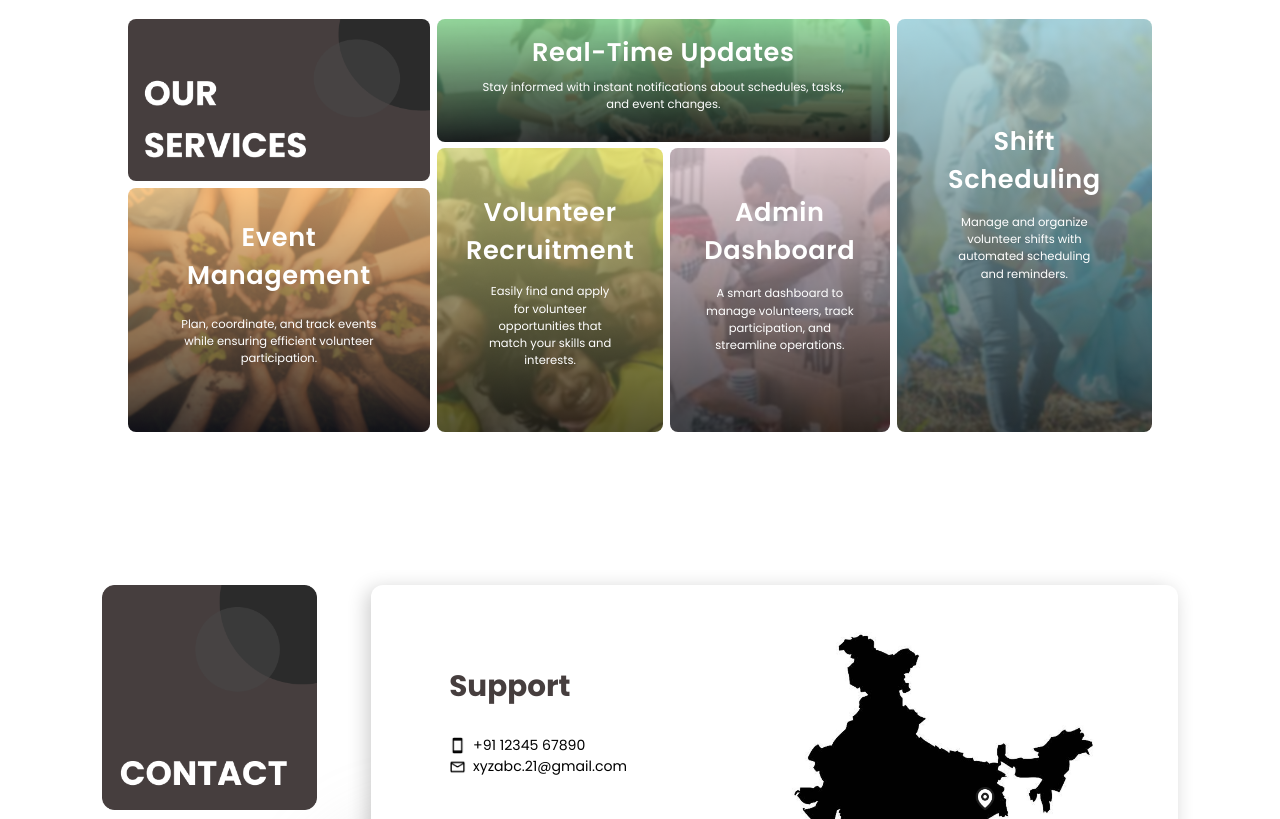
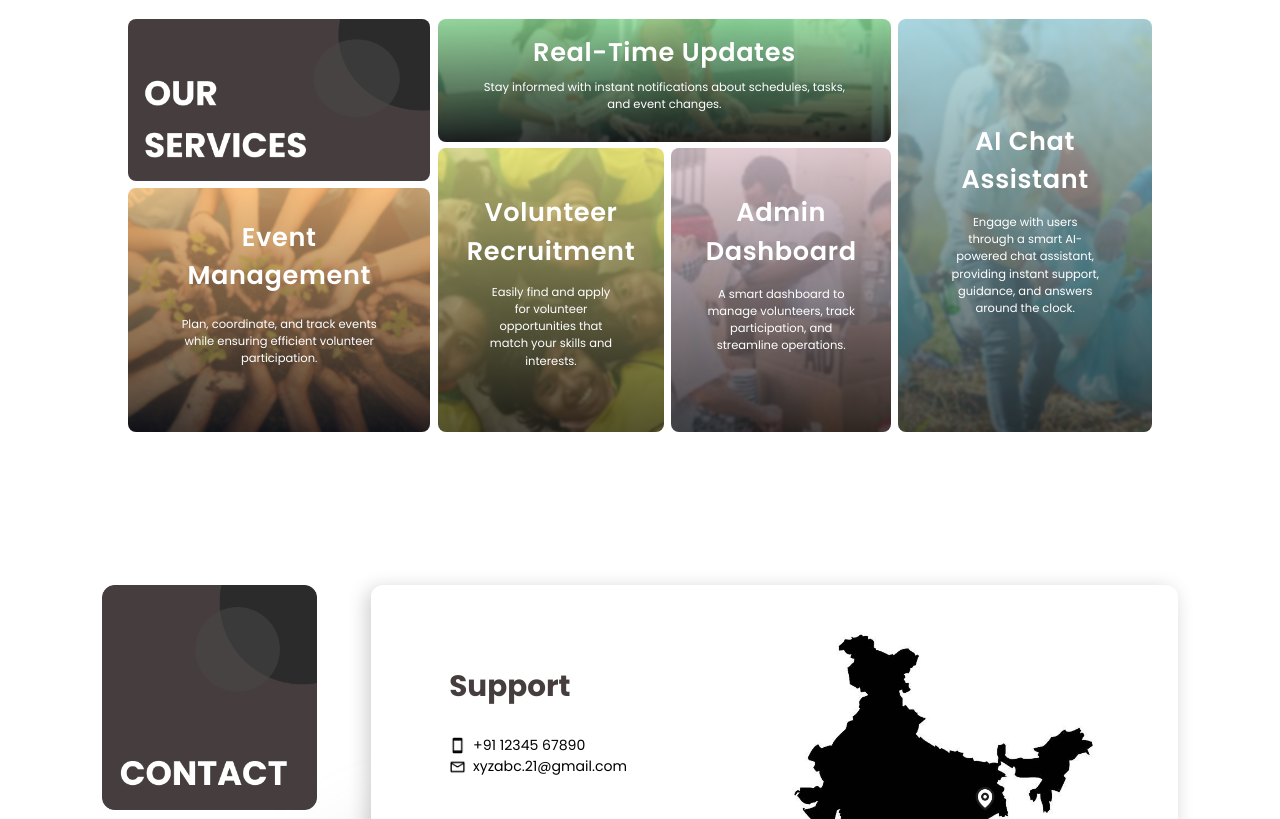
Before and after one commit to AnkurRam2002/ActNow-Frontend, a React (Vite) app: page / in a window 1280 px wide. Shown: the part 1240-2059 px from the top of the page. Built offline with nearby package versions, Linux system fonts and the light colour scheme.

Commit message:
added usernamein  activity timeline for a user

```diff
--- a/src/components/Services.jsx
+++ b/src/components/Services.jsx
@@ -56,8 +56,8 @@ const Services = () => {
 
         {/* Right section -> Shift Scheduling */}
         <div className='right-section h-full w-[25%] rounded-lg flex flex-col items-center px-[5%] py-[10%] bg-cover bg-center' style={{ backgroundImage: `url(${servicesShift})`}}>
-          <h1 className='text-[2vw] font-semibold tracking-wide mb-[10%]'>Shift Scheduling</h1>
-          <p className='text-[0.9vw]'>Manage and organize volunteer shifts with automated scheduling and reminders.</p>
+          <h1 className='text-[2vw] font-semibold tracking-wide mb-[10%]'>AI Chat Assistant</h1>
+          <p className='text-[0.9vw]'>Engage with users through a smart AI-powered chat assistant, providing instant support, guidance, and answers around the clock.</p>
         </div>
 
       </div>
--- a/src/pages/ActivityTimeline.jsx
+++ b/src/pages/ActivityTimeline.jsx
@@ -16,6 +16,7 @@ const ActivityTimeline = () => {
   const { id } = useParams();
   const {userRole} = useContext(UserContext);
   const navigate = useNavigate();
+  const [username, setUsername] = useState('');
 
   useEffect(() => {
     const fetchActivities = async () => {
@@ -23,12 +24,15 @@ const ActivityTimeline = () => {
         const endpoint = id ? `/admin/activities?userId=${id}` : '/admin/activities';
         const response = await api.get(endpoint);
         setActivities(response.data);
+        if (id) {
+          setUsername(activities[0].user.username);
+        }
       } catch (error) {
         console.error('Error fetching activities:', error);
       }
     };
     fetchActivities();
-  }, [id]);
+  }, [id, activities]);
 
   // If not admin, show nothing and redirect
   if (userRole !== 'admin') {
@@ -45,7 +49,7 @@ const ActivityTimeline = () => {
       <div className="min-h-screen mt-3 flex justify-center p-6">
         <div className="w-full max-w-4xl">
           <h1 className="text-2xl font-bold mb-6 text-center">
-            Activity Timeline{id ? ` for User: ${id}` : ''}
+            Activity Timeline{id ? ` for User: ${username}` : ''}
           </h1>
           <VerticalTimeline>
             {activities.map((activity, index) => {
--- a/src/pages/Profile.jsx
+++ b/src/pages/Profile.jsx
@@ -98,9 +98,11 @@ const Profile = () => {
                 </p>
               </div>
             </div>
+            {user.role === 'admin' && (
             <button className="" onClick={() => navigate(`/activity/${id}`)}>
               <TbActivity className="w-9 h-9 p-2 text-white bg-gray-800 rounded-full cursor-pointer hover:bg-gray-700 active:bg-gray-800 transition-all mr-3 mt-1" />
             </button>
+          )}
           </div>
 
           {/* Contact Information */}
```
